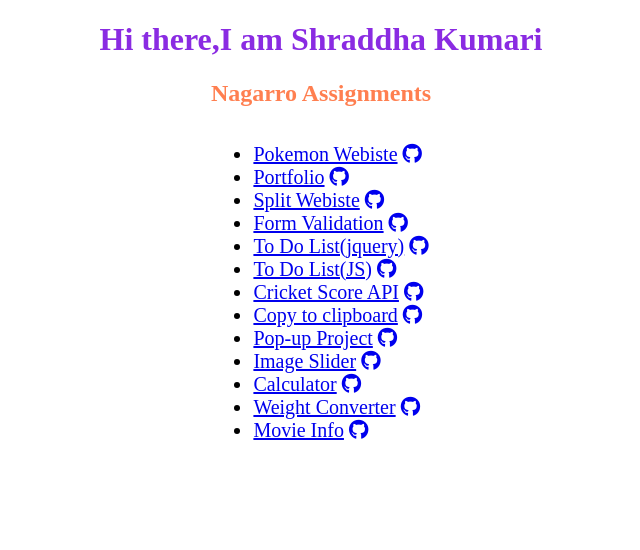
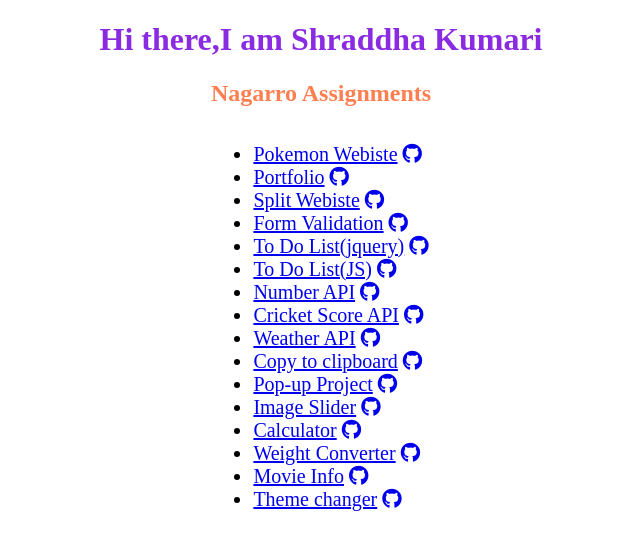
Before and after one commit to shra14600/Assignment, a plain HTML site: page index.html in a window 1280 px wide. Shown: the whole page, without its empty margins (319-959 px from the left). Drawn offline with Linux system fonts and the light colour scheme.

Commit message:
Update index.html

```diff
--- a/index.html
+++ b/index.html
@@ -37,9 +37,17 @@
             <a href="./to-do-list(JS)/index.html">To Do List(JS)</a>
             <a href="https://github.com/shra14600/to-do-list-JS-"><i class="fa-brands fa-github"></i></a>
         </li>
+         <li>
+            <a href="./number API/index.html">Number API</a>
+            <a href="https://github.com/shra14600/Numbers-API.github.io"><i class="fa-brands fa-github"></i></a>
+        </li>
         <li>
             <a href="./Cricket API/index.html">Cricket Score API</a>
             <a href="https://github.com/shra14600/Cricket-Score-API"><i class="fa-brands fa-github"></i></a>
+        </li>
+         <li>
+            <a href="#weather api">Weather API</a>
+            <a href="https://github.com/shra14600/weather-API"><i class="fa-brands fa-github"></i></a>
         </li>
         <li>
             <a href="./clipboard/index.html">Copy to clipboard</a>
@@ -65,6 +73,10 @@
             <a href="./movie info/index.html">Movie Info</a>
             <a href="https://github.com/shra14600/Movie-Info"><i class="fa-brands fa-github"></i></a>
         </li>
+         <li>
+            <a href="./theme changer/index.html">Theme changer</a>
+            <a href="https://github.com/shra14600/theme-changer"><i class="fa-brands fa-github"></i></a>
+        </li>
     </ul>
 </body>
 </html>
```
